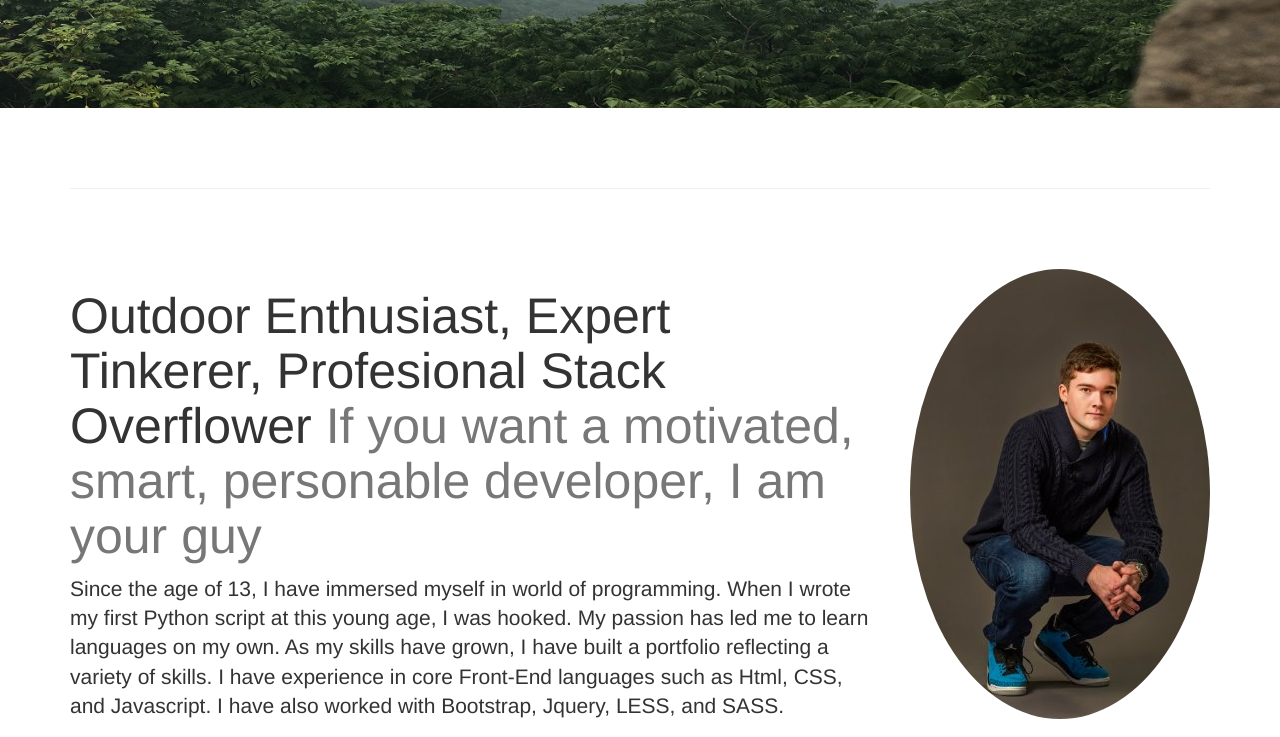
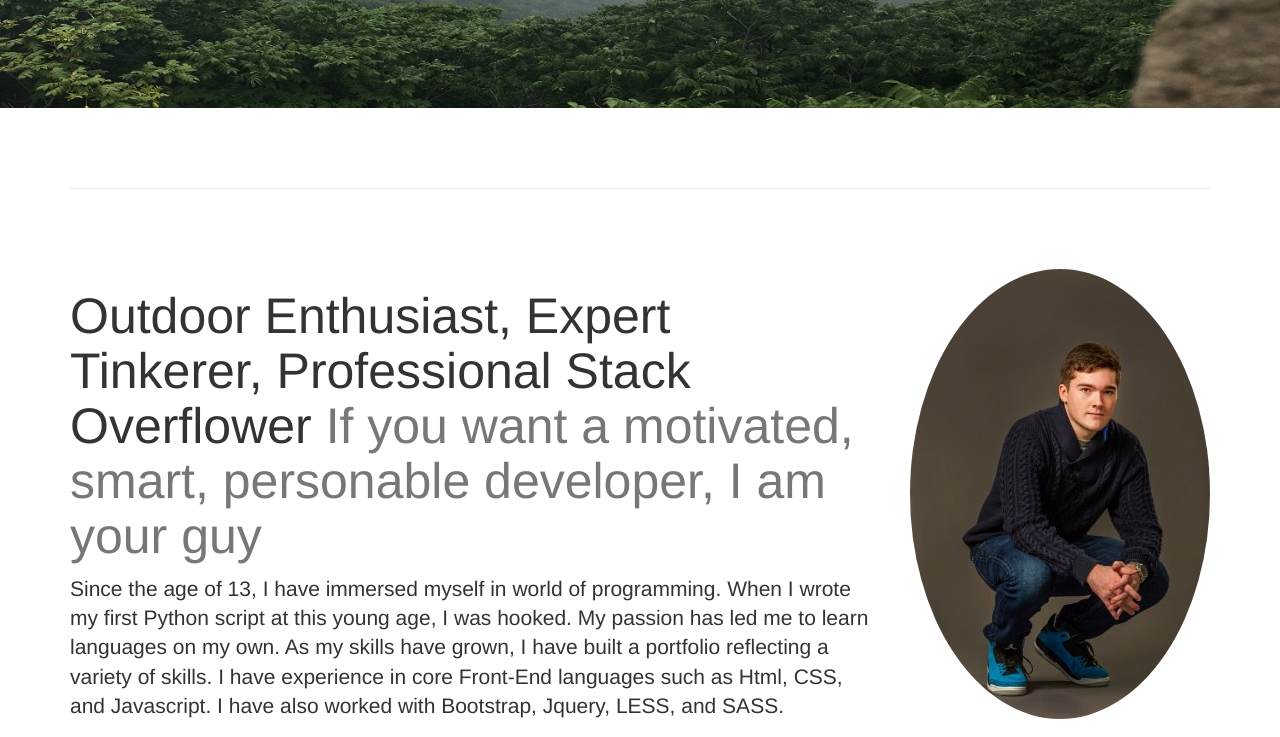
Before and after one commit to Rickmolt3/rickmolt3.github.io, a plain HTML site: page index.html in a window 1280 px wide. Shown: the part 295-1032 px from the top of the page. Drawn offline with Linux system fonts and the light colour scheme.

Commit message:
Tweaks
tweaks

```diff
--- a/index.html
+++ b/index.html
@@ -79,7 +79,7 @@
         <!-- First Featurette -->
         <div class="featurette" id="about">
             <img class="featurette-image img-circle img-responsive pull-right" src="images/profile.jpg">
-            <h2 class="featurette-heading">Outdoor Enthusiast, Expert Tinkerer, Profesional Stack Overflower
+            <h2 class="featurette-heading">Outdoor Enthusiast, Expert Tinkerer, Professional Stack Overflower
                 <span class="text-muted">If you want a motivated, smart, personable developer, I am your guy</span>
             </h2>
             <p class="lead">Since the age of 13, I have immersed myself in world of programming. When I wrote my first Python script at this young age, I was hooked.  My passion has led me to learn languages on my own. As my skills have grown, I have built a portfolio reflecting a variety of skills. I have experience in core Front-End languages such as Html, CSS, and Javascript. I have also worked with Bootstrap, Jquery, LESS, and SASS.</p>
```
